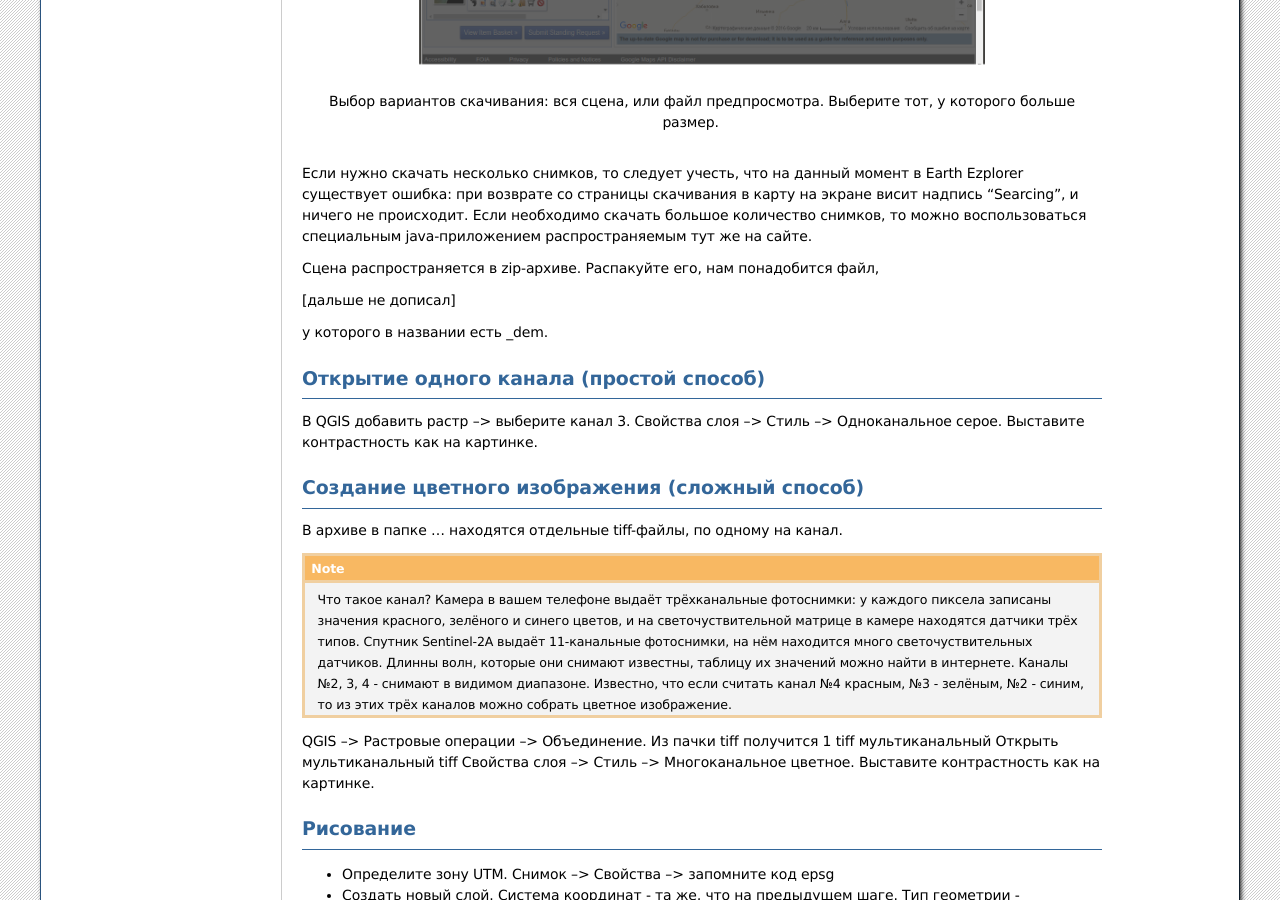
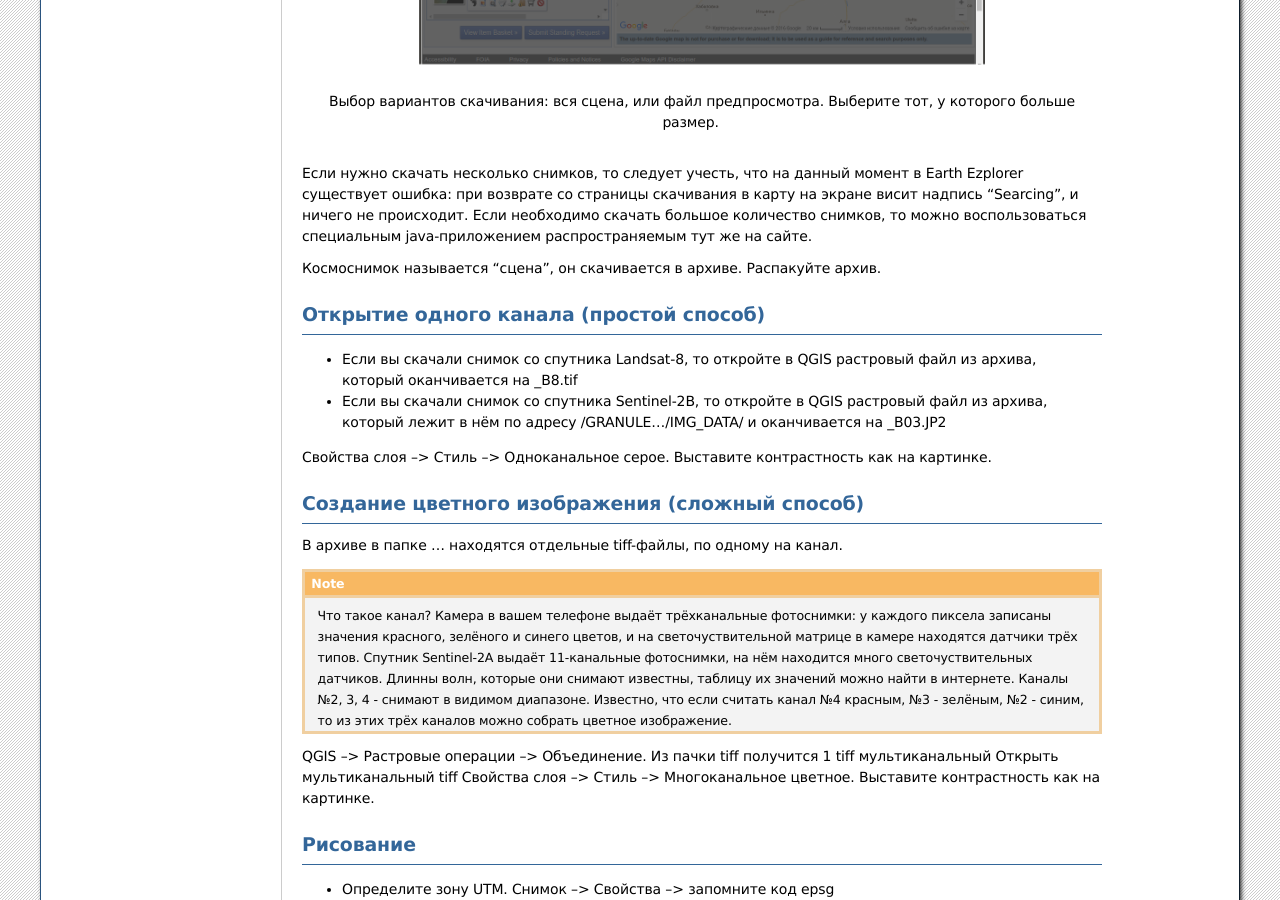
Before and after one commit to nextgis/docs_howto, a Sphinx documentation site: the page built from source/steppe_fire_sentinel.rst, in a window 1280 px wide and 900 px high, scrolled down 3063 px. Built offline with Sphinx 7.4.7, drawn with Linux system fonts in a browser that asks for light colours; formulas are drawn with MathJax 3.

Commit message:
Update steppe_fire_sentinel.rst

```diff
--- a/source/steppe_fire_sentinel.rst
+++ b/source/steppe_fire_sentinel.rst
@@ -90,16 +90,15 @@ Earth Ezplorer существует ошибка: при возврате со
 большое количество снимков, то можно воспользоваться специальным java-приложением
 распространяемым тут же на сайте.
 
-Сцена распространяется в zip-архиве. Распакуйте его, нам понадобится файл,
-
-[дальше не дописал]
-
-у которого в названии есть _dem.
+Космоснимок называется "сцена", он скачивается в архиве. Распакуйте архив.
 
 Открытие одного канала (простой способ)
 ----------------------------------------------
 
-В QGIS добавить растр --> выберите канал 3.
+* Если вы скачали снимок со спутника Landsat-8, то откройте в QGIS растровый файл из архива, который оканчивается на _B8.tif
+* Если вы скачали снимок со спутника Sentinel-2B, то откройте в QGIS растровый файл из архива, который лежит в нём по адресу /GRANULE.../IMG_DATA/ и оканчивается на _B03.JP2
+
+
 Свойства слоя --> Стиль --> Одноканальное серое. Выставите контрастность как на картинке.
 
 Создание цветного изображения (сложный способ)
```
